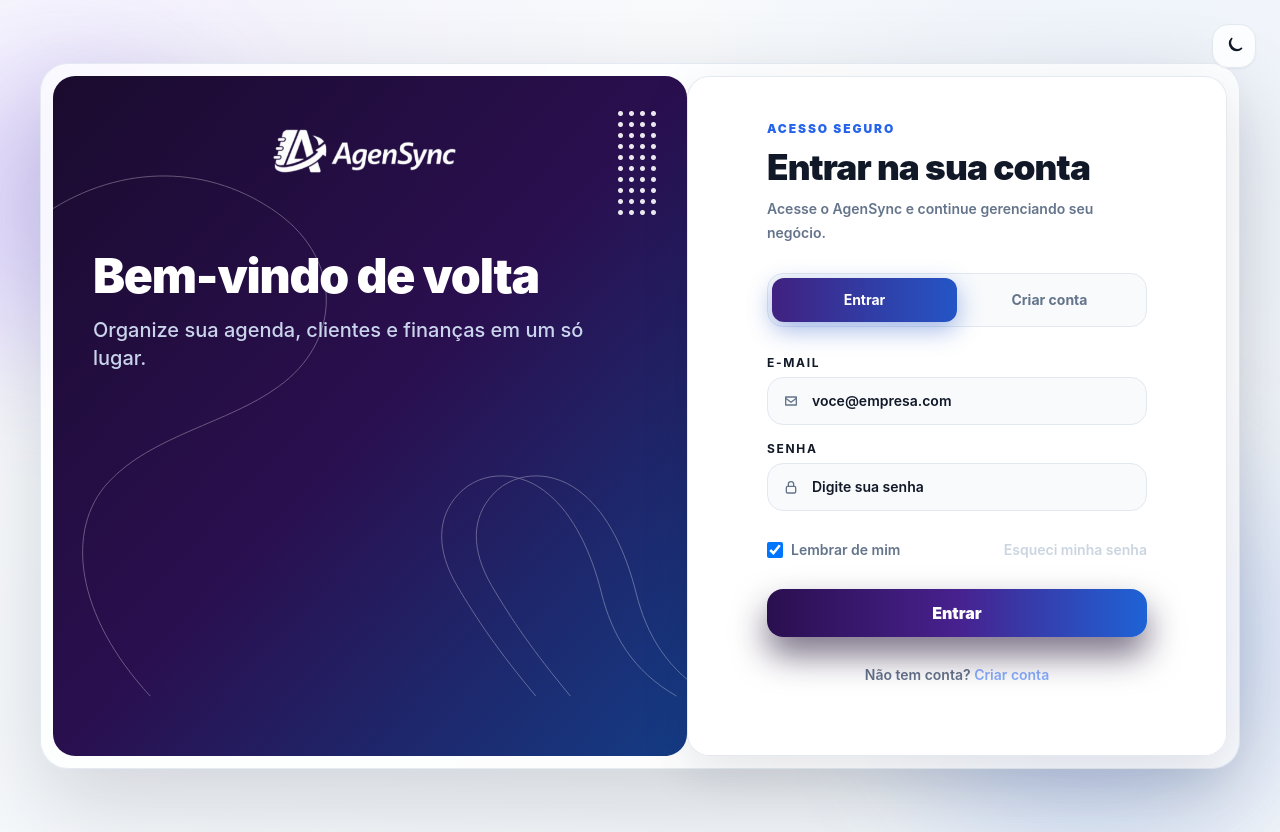
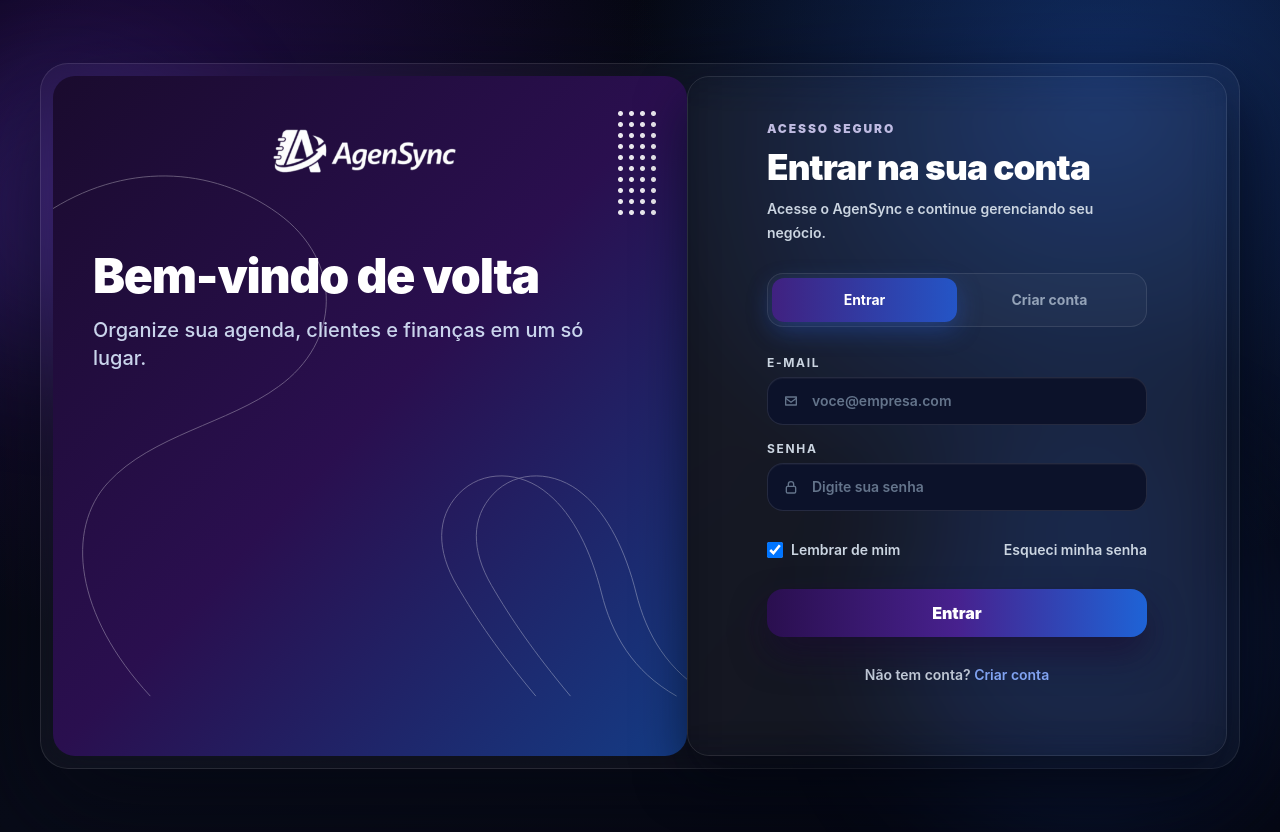
Before and after one commit to LHRibeiro10/AgenSync, a React (Vite) app in the folder AgenSync/frontend/: page /login in a window 1280 px wide. Built offline with nearby package versions, Linux system fonts and the light colour scheme; no server answers.

Commit message:
fix: keep login theme fixed

```diff
--- a/AgenSync/frontend/src/pages/Login.jsx
+++ b/AgenSync/frontend/src/pages/Login.jsx
@@ -1,7 +1,6 @@
 import { useMemo, useState } from "react";
 import { useAuth } from "../contexts/AuthContext.jsx";
 import BrandLogo from "../components/BrandLogo.jsx";
-import ThemeToggle from "../components/ThemeToggle.jsx";
 import { getSuggestedServices } from "../data/businessOnboarding.js";
 
 const initialForm = {
@@ -306,7 +305,6 @@ export default function Login() {
       <div className="login-bg-1 pointer-events-none absolute inset-0 bg-[radial-gradient(circle_at_14%_18%,rgba(55,18,112,0.58),transparent_38%),radial-gradient(circle_at_86%_12%,rgba(28,88,196,0.46),transparent_36%),linear-gradient(145deg,#04050C_0%,#080B18_48%,#050711_100%)]" />
       <div className="login-bg-2 pointer-events-none absolute -left-20 top-16 h-72 w-72 rounded-full bg-[#7E4FFF]/20 blur-3xl" />
       <div className="login-bg-3 pointer-events-none absolute bottom-0 right-0 h-96 w-96 rounded-full bg-[#2563EB]/20 blur-3xl" />
-      <ThemeToggle compact className="login-theme-toggle absolute right-4 top-4 z-20 border-white/15 bg-white/10 text-white backdrop-blur hover:bg-white/15 sm:right-6 sm:top-6" />
 
       <section className="login-shell relative mx-auto flex min-h-[calc(100vh-3rem)] w-full max-w-7xl items-center justify-center">
         <div className="login-frame grid w-full gap-5 rounded-[28px] border border-white/10 bg-white/[0.03] p-3 shadow-[0_36px_100px_rgba(6,8,20,0.72)] backdrop-blur-xl lg:grid-cols-[1.08fr_0.92fr] lg:gap-0">
--- a/AgenSync/frontend/src/styles.css
+++ b/AgenSync/frontend/src/styles.css
@@ -632,77 +632,49 @@ textarea:focus-visible {
   background: rgba(191, 219, 254, 0.48);
 }
 
-:root:not(.dark) .login-page {
-  background: radial-gradient(circle at 16% 10%, rgba(124, 58, 237, 0.16), transparent 34%),
-    radial-gradient(circle at 86% 18%, rgba(37, 99, 235, 0.16), transparent 32%),
-    var(--theme-bg) !important;
-  color: var(--theme-text) !important;
-}
-
-:root:not(.dark) .login-bg-1 {
-  background: linear-gradient(145deg, rgba(255, 255, 255, 0.66), rgba(241, 245, 249, 0.72)) !important;
-}
-
-:root:not(.dark) .login-frame {
-  border-color: rgba(226, 232, 240, 0.9) !important;
-  background: rgba(255, 255, 255, 0.78) !important;
-  box-shadow: 0 32px 90px rgba(15, 23, 42, 0.16) !important;
-}
-
-:root:not(.dark) .login-form-card {
-  border-color: rgba(226, 232, 240, 0.92) !important;
-  background: rgba(255, 255, 255, 0.94) !important;
-  color: var(--theme-text) !important;
-  box-shadow: var(--shadow-panel) !important;
-}
-
-:root:not(.dark) .login-theme-toggle {
-  border-color: var(--theme-border) !important;
-  background: rgba(255, 255, 255, 0.82) !important;
-  color: var(--theme-text) !important;
-}
-
-:root:not(.dark) :is(.login-form-title, .login-form-card h2, .login-auth-label) {
-  color: var(--theme-text) !important;
-}
-
-:root:not(.dark) :is(.login-form-subtitle, .login-form-footer, .login-remember-row label) {
-  color: var(--theme-muted) !important;
-}
-
-:root:not(.dark) .login-form-kicker {
-  color: rgb(var(--color-brand)) !important;
-}
-
-:root:not(.dark) .login-auth-field {
-  border-color: var(--theme-border) !important;
-  background: var(--theme-card-muted) !important;
-  color: var(--theme-text) !important;
-}
-
-:root:not(.dark) .login-auth-field::placeholder {
-  color: rgba(var(--color-muted), 0.74) !important;
-}
-
-:root:not(.dark) .login-tabs {
-  border-color: var(--theme-border) !important;
-  background: var(--theme-card-muted) !important;
-}
-
-:root:not(.dark) .login-tabs button:not([class*="bg-gradient"]) {
-  color: var(--theme-muted);
-}
-
-:root:not(.dark) :is(.login-recovery-note, .login-resend-button) {
-  border-color: rgba(var(--color-brand), 0.28) !important;
-  background: rgba(var(--color-brand), 0.1) !important;
-  color: rgb(var(--color-brand-dark)) !important;
-}
-
 :root.dark .reset-bg {
   background: radial-gradient(circle at 20% 18%, rgba(124, 58, 237, 0.25), transparent 30%),
     radial-gradient(circle at 82% 28%, rgba(37, 99, 235, 0.2), transparent 30%),
     linear-gradient(135deg, rgba(8, 11, 24, 0.92), rgba(14, 20, 38, 0.82)) !important;
+}
+
+.login-page {
+  background: #050710 !important;
+  color: #f1f5f9 !important;
+}
+
+.login-page .login-auth-field {
+  border-color: rgba(255, 255, 255, 0.1) !important;
+  background: #0c122a !important;
+  color: #f1f5f9 !important;
+}
+
+.login-page .login-auth-field::placeholder {
+  color: #64748b !important;
+}
+
+.login-page :is(.text-white, .login-form-title) {
+  color: #ffffff !important;
+}
+
+.login-page .text-slate-100 {
+  color: #f1f5f9 !important;
+}
+
+.login-page .text-slate-200 {
+  color: #e2e8f0 !important;
+}
+
+.login-page .text-slate-300 {
+  color: #cbd5e1 !important;
+}
+
+.login-page .text-slate-400 {
+  color: #94a3b8 !important;
+}
+
+.login-page .text-slate-500 {
+  color: #64748b !important;
 }
 
 @media (max-width: 640px) {
```
